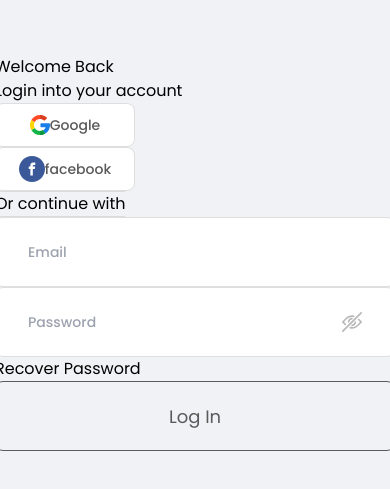
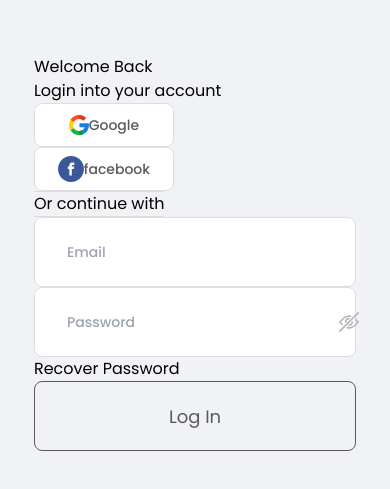
Before and after one commit to Frame993/Login-SignUp-with-Maker, a React (Vite) app: page / in a window 390 px wide. Shown: the part 169-658 px from the top of the page. Built offline with nearby package versions, Linux system fonts and the light colour scheme.

Commit message:
Add responsive

```diff
--- a/src/Components/LoginSignup/Login.tsx
+++ b/src/Components/LoginSignup/Login.tsx
@@ -21,9 +21,9 @@ export default function Login() {
           </button>
         </div>
       </div>
-      <div className="flex w-fufll items-center justify-between py-10">
+      <div className="flex items-center justify-between py-10 gap-8">
         <svg
-          width="130"
+          className="flex-1"
           height="1"
           viewBox="0 0 130 1"
           fill="none"
@@ -34,7 +34,7 @@ export default function Login() {
 
         <p className="text-[14px]">Or continue with</p>
         <svg
-          width="130"
+          className="flex-1"
           height="1"
           viewBox="0 0 130 1"
           fill="none"
@@ -52,9 +52,9 @@ export default function Login() {
           <img src={hide_password} alt="hide" onClick={() => {}} />
         </div>
       </div>
-        <span className="flex justify-end text-[#D93F21] text-[14px] mb-10 mt-4">
-          Recover Password
-        </span>
+      <span className="flex justify-end text-[#D93F21] text-[14px] mb-10 mt-4">
+        Recover Password
+      </span>
       <button className="button-action">Log In</button>
     </div>
   );
--- a/src/index.css
+++ b/src/index.css
@@ -20,7 +20,7 @@ body {
 }
 
 .container {
-  width: 400px;
+  max-width: 400px;
 }
 
 /* button */
@@ -65,7 +65,7 @@ button:focus-visible {
   font-family: inherit;
   background-color: transparent;
   cursor: pointer;
-  transition: border-color 0.25s;
+  transition: all 0.25s;
 }
 .button-action:hover {
   background-color: #20dc49;
@@ -85,7 +85,7 @@ button:focus-visible {
   flex-direction: row;
   align-items: center;
   justify-content: space-between;
-  width: 400px;
+  max-width: 400px;
   height: 70px;
   padding: 0.6em 2em;
   border-radius: 8px;
@@ -114,3 +114,11 @@ input {
   font-family: inherit;
 }
 /* input */
+
+@media screen and (max-width: 500px) {
+  .container {
+    max-width: 90%;
+    margin: 0 auto;
+  }
+
+}
```
